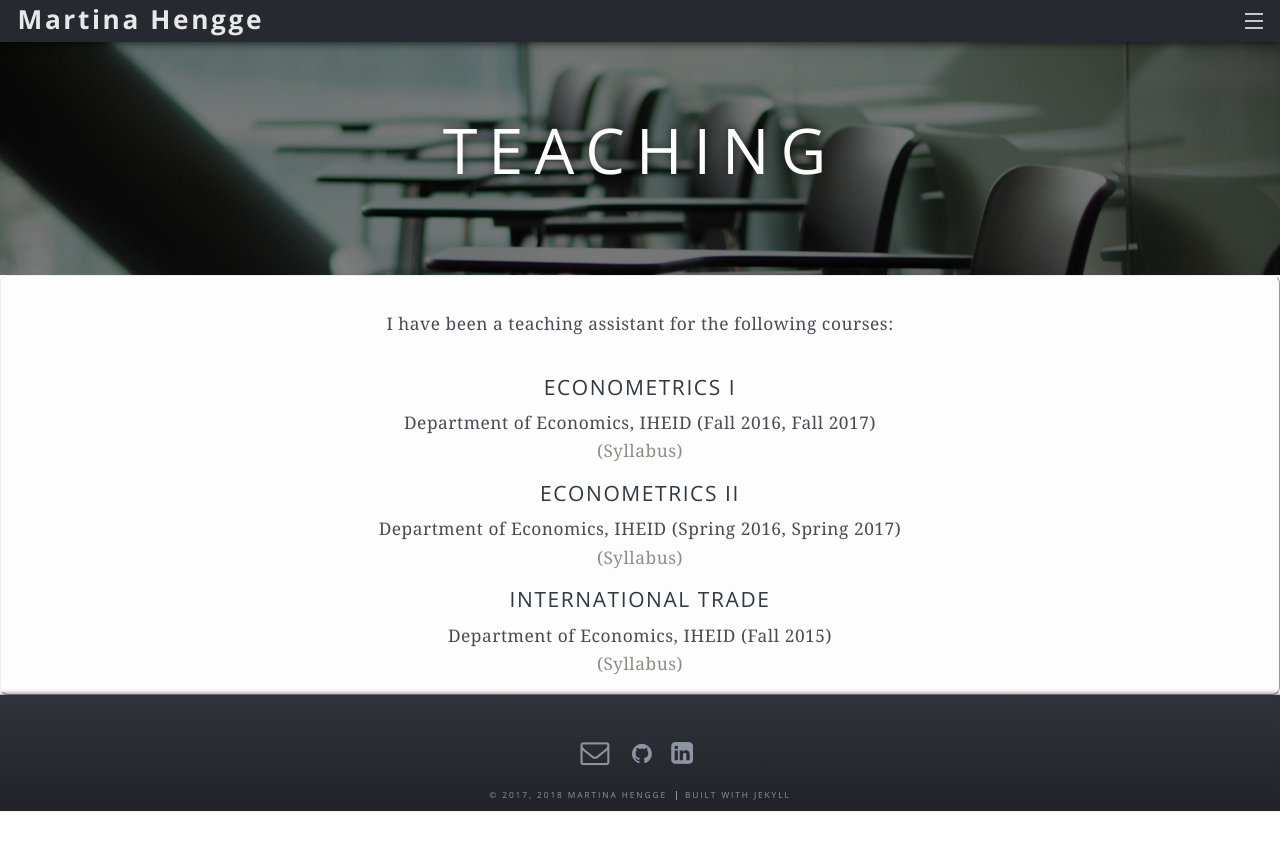
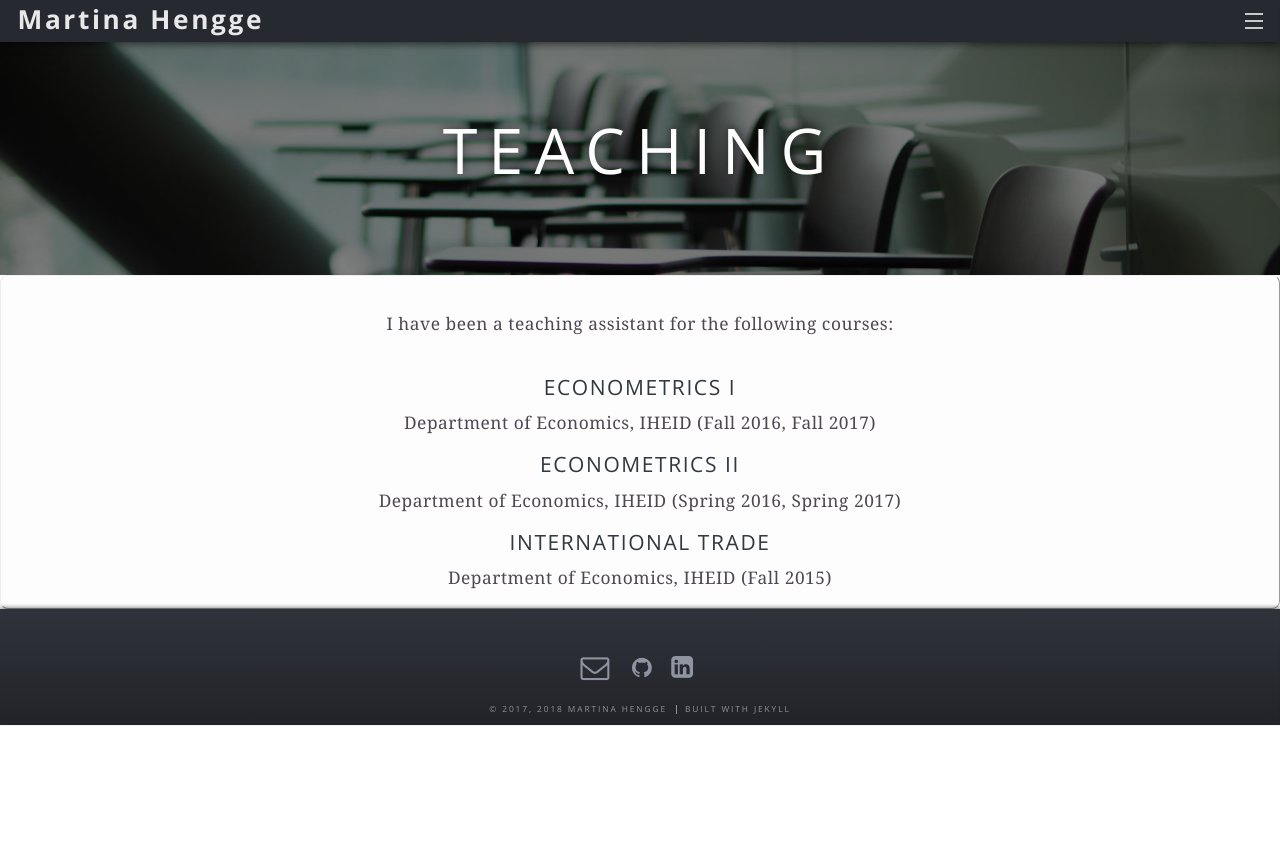
Before and after one commit to mhengge/mhengge.github.io, a Jekyll site: the page built from _pages/teaching.html, in a window 1280 px wide. Shown: the top 850 px of the page. Built offline with Jekyll 4.4.1, drawn with Linux system fonts in a browser that asks for light colours.

Commit message:
Edit teaching

```diff
--- a/_pages/teaching.html
+++ b/_pages/teaching.html
@@ -22,20 +22,15 @@ sitemap:
 <br>
 
 <h4 >Econometrics I</h4>
-<p>Department of Economics, IHEID (Fall 2016, Fall 2017)<br>
-<a href="http://graduateinstitute.ch/home/study/courses/courses-2017-2018/international-economics/ei035---econometrics-i---julia-c.html" target="_blank">(Syllabus)</a>
-</p>
+<p>Department of Economics, IHEID (Fall 2016, Fall 2017)</p>
 
 
 <h4>Econometrics II</h4>
 <p>Department of Economics, IHEID (Spring 2016, Spring 2017)<br>
-<a href="http://graduateinstitute.ch/home/study/courses/courses-2017-2018/international-economics/ei062---econometrics-ii---ugo-pa.html" target="_blank">(Syllabus)</a>
 </p>
 
 <h4>International Trade</h4>
-<p>Department of Economics, IHEID (Fall 2015)<br>
-<a href="http://graduateinstitute.ch/home/study/courses/courses-2017-2018/international-economics/ei064---international-trade-a--.html" target="_blank">(Syllabus)</a>
-</p>
+<p>Department of Economics, IHEID (Fall 2015)</p>
 </div>
 </body>
 </html>
```
